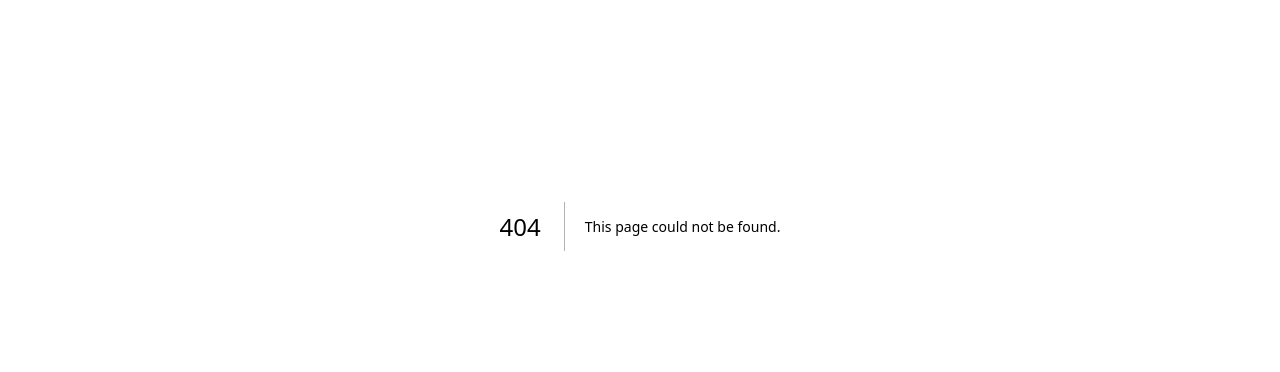
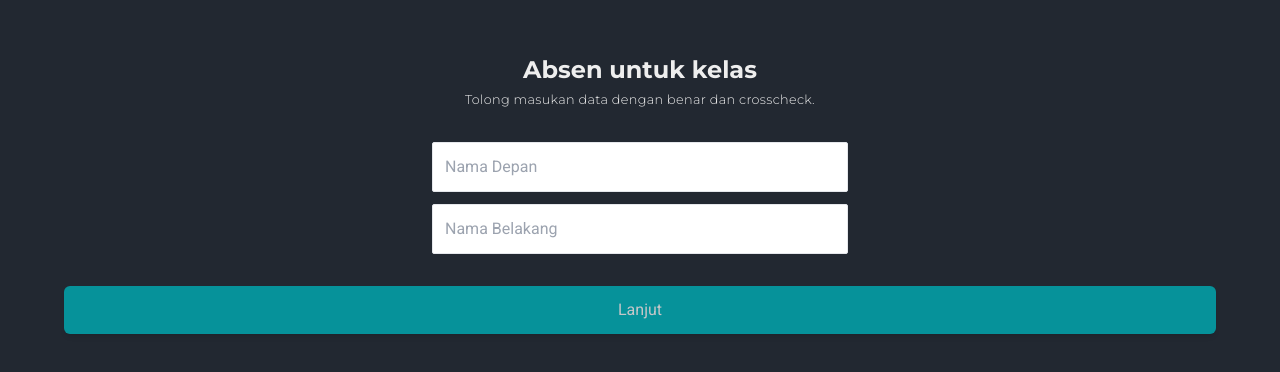
Before and after one commit to JoshuaRVLS/attedance-system-frontend, a Next.js app: page /attedance/1 in a window 1280 px wide. Before the commit this address had no page. Shown: the part 238-610 px from the top of the page. Built offline with nearby package versions, Linux system fonts and the light colour scheme; no server answers.

Commit message:
Attedance Page

```diff
--- /dev/null
+++ b/app/(pages)/attedance/[classId]/page.tsx
@@ -0,0 +1,186 @@
+"use client";
+
+import { Class } from "@/app/types/class";
+import axios from "axios";
+import React, { useEffect, useState, useRef } from "react";
+import WebCam from "react-webcam";
+import { HiCamera, HiXMark } from "react-icons/hi2";
+import { AnimatePresence, motion } from "framer-motion"; // Note: Correct import is from 'framer-motion'
+import Image from "next/image";
+import Loading from "@/app/components/Loading";
+
+type FormStep = "info" | "camera";
+
+const AttendancePage = ({
+  params,
+}: {
+  params: Promise<{ classId: string }>;
+}) => {
+  const { classId } = React.use(params);
+  const webCamRef = useRef<WebCam>(null);
+  const [currentClass, setCurrentClass] = useState<Class | null>(null);
+  const [currentStep, setCurrentStep] = useState<FormStep>("info");
+  const [firstName, setFirstName] = useState<string>("");
+  const [lastName, setLastName] = useState<string>("");
+  const [imgSrc, setImageSrc] = useState<string>("");
+  const [cameraLoading, setCameraLoading] = useState<boolean>(true);
+
+  useEffect(() => {
+    (async () => {
+      try {
+        const { data } = await axios.get<Class>(
+          `${process.env.NEXT_PUBLIC_API_URL}:8000/api/v1/classes/${classId}/?withStudents=false`
+        );
+        setCurrentClass(data);
+      } catch (error) {
+        console.error(error);
+      }
+    })();
+  }, [classId]);
+
+  const submitData = async () => {
+    console.log("KONTOL");
+  };
+
+  const capture = async () => {
+    const image = webCamRef.current?.getScreenshot();
+    if (image) setImageSrc(image);
+  };
+
+  const handleNext = async () => {
+    if (currentStep === "info") {
+      setCurrentStep("camera");
+    } else {
+      await submitData();
+    }
+  };
+
+  const handleBack = () => {
+    setCurrentStep("info");
+  };
+
+  return (
+    <div className="w-full h-full flex flex-col justify-center gap-4 items-center">
+      <div className="flex flex-col gap-1 items-center">
+        <h1 className="font-montserrat text-2xl font-bold stroke-secondary stroke-2">
+          Absen untuk kelas {currentClass?.value}
+        </h1>
+        <small className="font-light font-montserrat tracking-wide">
+          Tolong masukan data dengan benar dan crosscheck.
+        </small>
+      </div>
+
+      <div className="w-full max-w-md h-fit">
+        <AnimatePresence mode="wait" initial={false}>
+          {currentStep === "info" && (
+            <motion.form
+              key="info-form"
+              initial={{ x: 300, opacity: 0 }}
+              animate={{ x: 0, opacity: 1 }}
+              exit={{ x: -300, opacity: 0 }}
+              transition={{ duration: 0.3 }}
+              className="w-full flex flex-col gap-3 p-4"
+            >
+              <input
+                className="border p-3 rounded-sm text-black"
+                onChange={(e) => setFirstName(e.target.value)}
+                value={firstName}
+                placeholder="Nama Depan"
+              />
+              <input
+                className="border p-3 rounded-sm text-black"
+                onChange={(e) => setLastName(e.target.value)}
+                value={lastName}
+                placeholder="Nama Belakang"
+              />
+            </motion.form>
+          )}
+          {currentStep === "camera" && (
+            <motion.div
+              key="camera-step"
+              initial={{ x: 300, opacity: 0 }}
+              animate={{ x: 0, opacity: 1 }}
+              exit={{ x: -300, opacity: 0 }}
+              transition={{ duration: 0.3 }}
+              className="w-full relative flex flex-col border-secondary border"
+            >
+              {cameraLoading && (
+                <Loading text="Loading Camera" duration={0.3} />
+              )}
+              {imgSrc ? (
+                <Image
+                  src={imgSrc}
+                  alt="Gambar"
+                  className="w-full h-60"
+                  width={50}
+                  height={50}
+                />
+              ) : (
+                <WebCam
+                  audio={false}
+                  ref={webCamRef}
+                  mirrored={true}
+                  onUserMedia={() => setCameraLoading(false)}
+                  screenshotFormat="image/jpeg"
+                  className="w-full h-60 object-cover rounded-md"
+                />
+              )}
+              <div className="w-full absolute bottom-0 left-0 flex gap-2 justify-center">
+                {!imgSrc ? (
+                  <HiCamera
+                    onClick={capture}
+                    className="mt-4 bg-blue-500 text-white p-2 rounded-full"
+                    size={40}
+                  />
+                ) : (
+                  <HiXMark
+                    onClick={() => setImageSrc("")}
+                    className="mt-4 bg-blue-500 text-white p-2 rounded-full"
+                    size={40}
+                  />
+                )}
+              </div>
+            </motion.div>
+          )}
+        </AnimatePresence>
+      </div>
+
+      <div className="flex gap-4 w-[90%]">
+        {currentStep === "camera" && (
+          <>
+            <button
+              onClick={handleBack}
+              className="bg-gray-500 shadow-md w-full transition-all duration-300 hover:opacity-80 rounded-md h-12"
+            >
+              Kembali
+            </button>
+            <motion.button
+              onClick={handleNext}
+              disabled={!imgSrc}
+              animate={{
+                opacity: !imgSrc ? 0.8 : 1,
+              }}
+              className={` bg-secondary shadow-md w-full transition-all duration-300 hover:opacity-80 rounded-md h-12`}
+            >
+              Submit
+            </motion.button>
+          </>
+        )}
+        {currentStep === "info" && (
+          <motion.button
+            onClick={handleNext}
+            disabled={!firstName || !lastName}
+            animate={{
+              opacity: !firstName || !lastName ? 0.8 : 1,
+            }}
+            className={` bg-secondary shadow-md w-full transition-all duration-300 hover:opacity-80 rounded-md h-12`}
+          >
+            Lanjut
+          </motion.button>
+        )}
+      </div>
+    </div>
+  );
+};
+
+export default AttendancePage;
```
